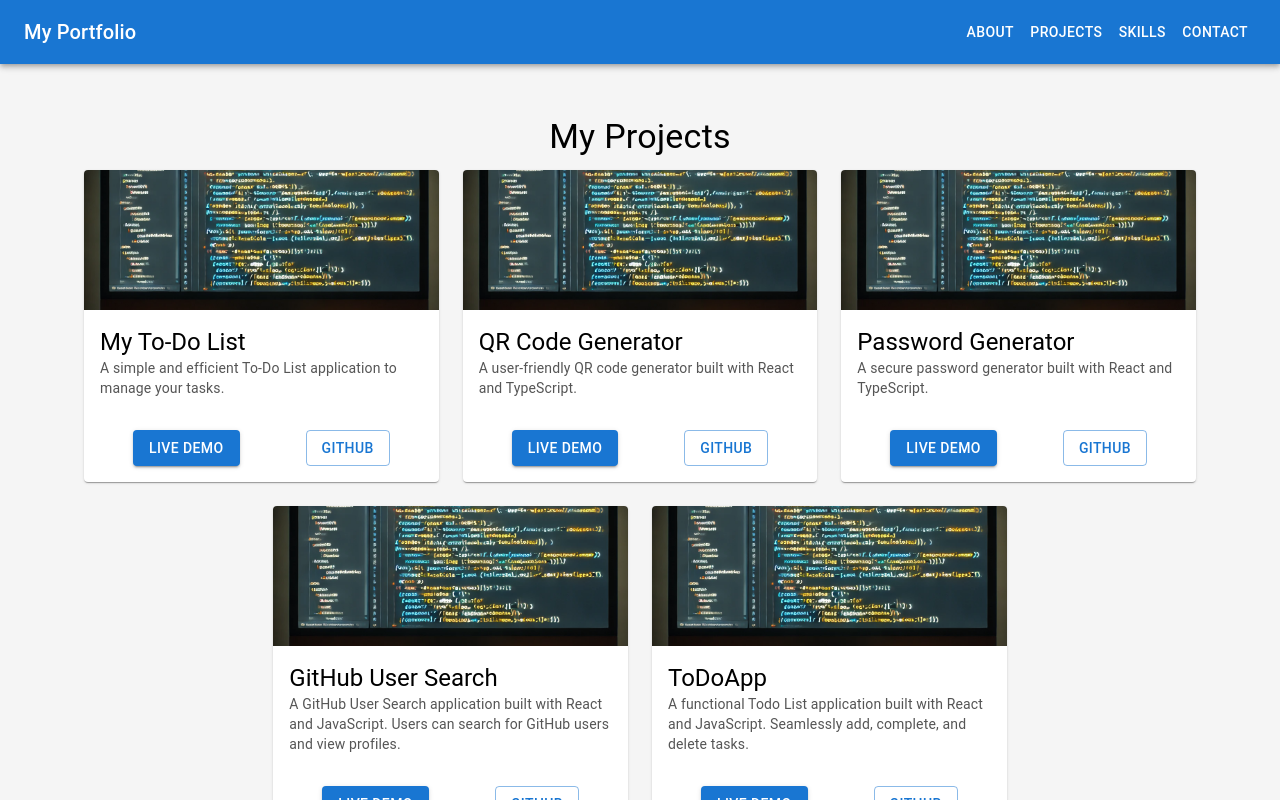
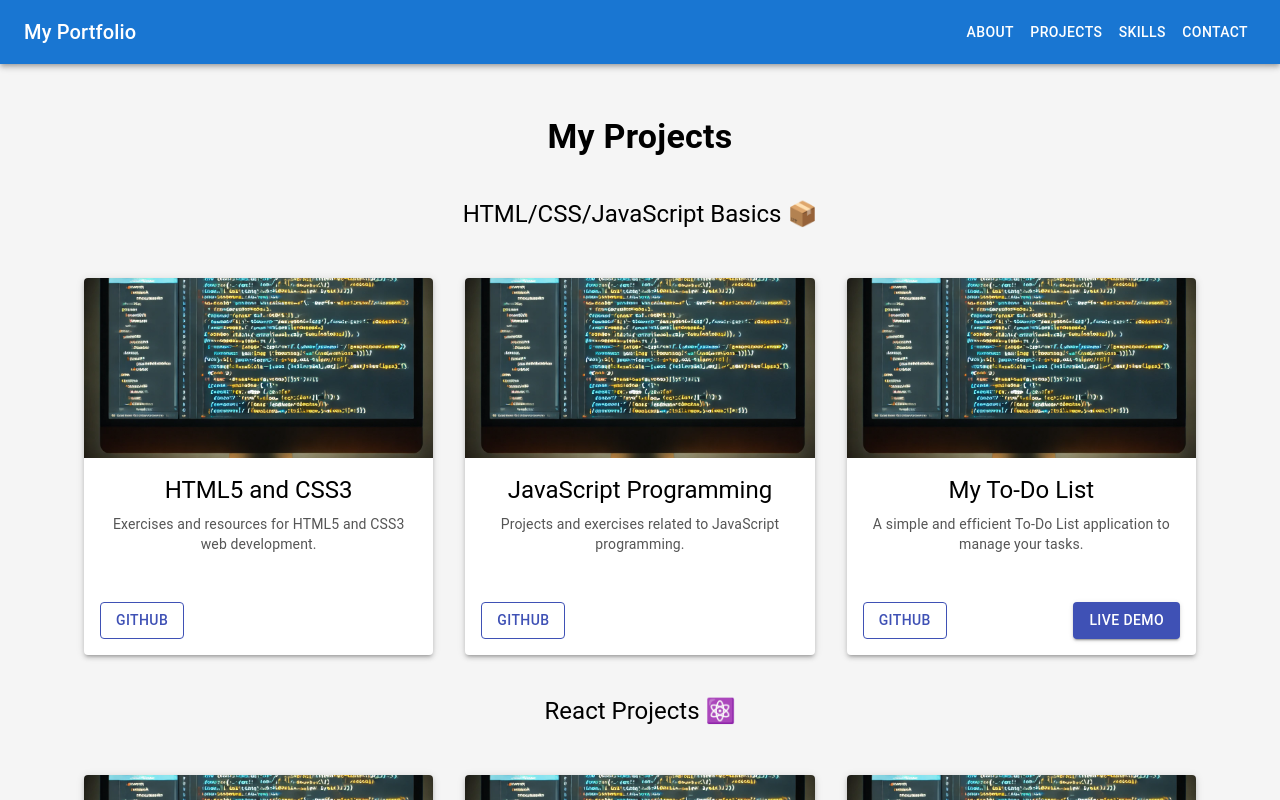
Before and after one commit to Shahtaa/my-portfolio, a React (Create React App) app: page /my-portfolio/projects in a window 1280 px wide. Shown: the top 800 px of the page. Built offline with nearby package versions, Linux system fonts and the light colour scheme; the HTML template or start-up script is replaced by a standard one.

Commit message:
ui updated

```diff
--- a/src/components/About.tsx
+++ b/src/components/About.tsx
@@ -1,23 +1,45 @@
 // src/components/About.tsx
 import React from 'react';
-import {Box, Typography} from '@mui/material';
+import { Box, Typography, Link, Divider } from '@mui/material';
 
 const About: React.FC = () => {
     return (
-        <Box>
-            <Typography variant="h4" gutterBottom>
+        <Box sx={{ maxWidth: 800, margin: '0 auto', padding: '16px' }}>
+            <Typography variant="h4" gutterBottom align="center">
                 Hi there! 👋
             </Typography>
-            <Typography variant="h5" gutterBottom>
+            <Typography variant="h5" gutterBottom align="center">
                 Welcome to My Portfolio! 🎉
             </Typography>
+            <Divider sx={{ marginY: 2 }} />
             <Typography variant="h5" gutterBottom>
                 About Me 💼
             </Typography>
-            <Typography variant="body1">
-                I'm a passionate coder 👨‍💻 dedicated to crafting efficient web applications.
-                With expertise in Java ☕ and React ⚛️, I thrive on tackling new challenges and
-                contributing creativity to innovative projects.
+            <Typography variant="body1" paragraph>
+                I'm a full-stack developer specializing in modern web technologies like <strong>React</strong> ⚛️,
+                <strong> JavaScript</strong> 📜, and <strong>Spring Boot</strong> 🚀. I enjoy creating interactive,
+                user-friendly applications 💻 and building efficient backend solutions 🛠️.
+            </Typography>
+            <Typography variant="body1" paragraph>
+                Some of my projects include:
+            </Typography>
+            <Typography variant="body1" paragraph>
+                - <Link href="https://shahtaa.github.io/wifi-qr-generator/" target="_blank" rel="noopener noreferrer">
+                    QR Code Generator
+                </Link> 📱 - Create custom QR codes easily for WiFi and more.
+            </Typography>
+            <Typography variant="body1" paragraph>
+                - <Link href="https://shahtaa.github.io/password-generator/" target="_blank" rel="noopener noreferrer">
+                    Password Generator
+                </Link> 🔐 - Generate secure passwords to protect your accounts.
+            </Typography>
+            <Typography variant="body1" paragraph>
+                - <Link href="https://shahtaa.github.io/todoapp/" target="_blank" rel="noopener noreferrer">
+                    ToDoApp
+                </Link> ✅ - A simple and efficient task management tool.
+            </Typography>
+            <Typography variant="body1" paragraph>
+                I'm always eager to learn 📚 and contribute to exciting projects! 🌟
             </Typography>
         </Box>
     );
--- a/src/components/Projects.tsx
+++ b/src/components/Projects.tsx
@@ -1,97 +1,192 @@
 // src/components/Projects.tsx
 import React from 'react';
-import {Card, CardContent, CardMedia, Typography, Grid, Button} from '@mui/material';
-
-// You can replace this with the respective images for each project
+import { Card, CardContent, CardMedia, Typography, Grid, Button, Box } from '@mui/material';
 import localImage from '../images/image.png';
 
 const projectData = [
     {
+        title: 'HTML5 and CSS3',
+        description: 'Exercises and resources for HTML5 and CSS3 web development.',
+        category: 'HTML/CSS/JavaScript Basics',
+        link: 'https://github.com/Shahtaa/html5-ja-css3',
+        demo: '',
+    },
+    {
+        title: 'JavaScript Programming',
+        description: 'Projects and exercises related to JavaScript programming.',
+        category: 'HTML/CSS/JavaScript Basics',
+        link: 'https://github.com/Shahtaa/javascript-ohjelmointi',
+        demo: '',
+    },
+    {
         title: 'My To-Do List',
         description: 'A simple and efficient To-Do List application to manage your tasks.',
-        imageUrl: localImage, // Replace with the actual project image
+        category: 'HTML/CSS/JavaScript Basics',
         link: 'https://github.com/shahtaa/myToDoList',
         demo: 'https://shahtaa.github.io/myToDoList/',
     },
     {
         title: 'QR Code Generator',
         description: 'A user-friendly QR code generator built with React and TypeScript.',
-        imageUrl: localImage, // Replace with the actual project image
+        category: 'React Projects',
         link: 'https://github.com/shahtaa/wifi-qr-generator',
         demo: 'https://shahtaa.github.io/wifi-qr-generator/',
     },
     {
         title: 'Password Generator',
         description: 'A secure password generator built with React and TypeScript.',
-        imageUrl: localImage, // Replace with the actual project image
+        category: 'React Projects',
         link: 'https://github.com/Shahtaa/password-generator',
         demo: 'https://shahtaa.github.io/password-generator/',
     },
     {
         title: 'GitHub User Search',
         description: 'A GitHub User Search application built with React and JavaScript. Users can search for GitHub users and view profiles.',
-        imageUrl: localImage, // Replace with the actual project image
+        category: 'React Projects',
         link: 'https://github.com/Shahtaa/github-user-search-app',
         demo: 'https://shahtaa.github.io/github-user-search-app/',
     },
     {
         title: 'ToDoApp',
         description: 'A functional Todo List application built with React and JavaScript. Seamlessly add, complete, and delete tasks.',
-        imageUrl: localImage, // Replace with the actual project image
+        category: 'React Projects',
         link: 'https://github.com/Shahtaa/todoapp',
         demo: 'https://shahtaa.github.io/todoapp/',
     },
-    // You can add more projects as needed
+    {
+        title: 'Demo',
+        description: 'A Spring Boot application for managing content items.',
+        category: 'Spring Boot Projects',
+        link: 'https://github.com/Shahtaa/demo',
+        demo: '',
+    },
+    {
+        title: 'Kahvikauppa',
+        description: 'A Spring Boot application for managing a coffee shop.',
+        category: 'Spring Boot Projects',
+        link: 'https://github.com/Shahtaa/kahvikauppa',
+        demo: '',
+    },
+    {
+        title: 'Java Programming - MOOC.fi',
+        description: 'A comprehensive course on Java programming offered by MOOC.fi.',
+        category: 'Additional Repositories',
+        link: 'https://github.com/Shahtaa/hbc-java23S',
+        demo: '',
+    },
+    {
+        title: 'Full Stack Open',
+        description: 'An immersive dive into modern web development, covering React, Node.js, and MongoDB.',
+        category: 'Additional Repositories',
+        link: 'https://github.com/Shahtaa/hy-fullstack-part-1',
+        demo: '',
+    },
 ];
 
 const Projects: React.FC = () => {
+    const renderProjects = (category: string) => {
         return (
-        <div style={{padding: '20px'}}>
-            <Typography variant="h4" gutterBottom align="center">
-                My Projects
-            </Typography>
-            <Grid container spacing={3} justifyContent="center">
-                {projectData.map((project, index) => (
+            <Grid container spacing={4} justifyContent="center" style={{ marginTop: '16px' }}>
+                {projectData
+                    .filter((project) => project.category === category)
+                    .map((project, index) => (
                         <Grid item xs={12} sm={6} md={4} key={index}>
-                        <Card sx={{height: '100%', display: 'flex', flexDirection: 'column'}}>
+                            <Card
+                                sx={{
+                                    height: '100%',
+                                    display: 'flex',
+                                    flexDirection: 'column',
+                                    boxShadow: 3,
+                                    transition: 'transform 0.2s ease-in-out',
+                                    '&:hover': {
+                                        transform: 'translateY(-5px)',
+                                        boxShadow: 5,
+                                    },
+                                }}
+                            >
                                 <CardMedia
                                     component="img"
-                                height="140"
-                                image={project.imageUrl}
+                                    height="180"
+                                    image={localImage}
                                     alt={project.title}
                                 />
-                            <CardContent sx={{flexGrow: 1}}>
-                                <Typography variant="h5" component="div">
+                                <CardContent sx={{ flexGrow: 1 }}>
+                                    <Typography variant="h5" component="div" align="center" gutterBottom>
                                         {project.title}
                                     </Typography>
-                                <Typography variant="body2" color="text.secondary">
+                                    <Typography variant="body2" color="text.secondary" align="center" paragraph>
                                         {project.description}
                                     </Typography>
                                 </CardContent>
-                            <div style={{display: 'flex', justifyContent: 'space-around', padding: '16px'}}>
+                                <Box display="flex" justifyContent="space-between" padding={2}>
+                                    <Button
+                                        variant="outlined"
+                                        color="primary"
+                                        href={project.link}
+                                        target="_blank"
+                                        rel="noopener noreferrer"
+                                        sx={{
+                                            borderColor: '#3f51b5',
+                                            color: '#3f51b5',
+                                            '&:hover': {
+                                                backgroundColor: '#f0f0f0',
+                                                borderColor: '#303f9f',
+                                                color: '#303f9f',
+                                            },
+                                        }}
+                                    >
+                                        GitHub
+                                    </Button>
+                                    {project.demo && (
                                         <Button
                                             variant="contained"
                                             color="primary"
                                             href={project.demo}
                                             target="_blank"
                                             rel="noopener noreferrer"
+                                            sx={{
+                                                backgroundColor: '#3f51b5',
+                                                '&:hover': {
+                                                    backgroundColor: '#303f9f',
+                                                },
+                                            }}
                                         >
                                             Live Demo
                                         </Button>
-                                <Button
-                                    variant="outlined"
-                                    color="primary"
-                                    href={project.link}
-                                    target="_blank"
-                                    rel="noopener noreferrer"
-                                >
-                                    GitHub
-                                </Button>
-                            </div>
+                                    )}
+                                </Box>
                             </Card>
                         </Grid>
                     ))}
             </Grid>
+        );
+    };
+
+    return (
+        <div style={{ padding: '20px' }}>
+            <Typography variant="h4" gutterBottom align="center" style={{ fontWeight: 'bold', marginBottom: '40px' }}>
+                My Projects
+            </Typography>
+
+            <Typography variant="h5" gutterBottom align="center">
+                HTML/CSS/JavaScript Basics 📦
+            </Typography>
+            {renderProjects('HTML/CSS/JavaScript Basics')}
+
+            <Typography variant="h5" gutterBottom align="center" style={{ marginTop: '40px' }}>
+                React Projects ⚛️
+            </Typography>
+            {renderProjects('React Projects')}
+
+            <Typography variant="h5" gutterBottom align="center" style={{ marginTop: '40px' }}>
+                Spring Boot Projects 🚀
+            </Typography>
+            {renderProjects('Spring Boot Projects')}
+
+            <Typography variant="h5" gutterBottom align="center" style={{ marginTop: '40px' }}>
+                Additional Repositories 📦
+            </Typography>
+            {renderProjects('Additional Repositories')}
         </div>
     );
 };
```
Lines whose indentation alone changed are shown as unchanged.
